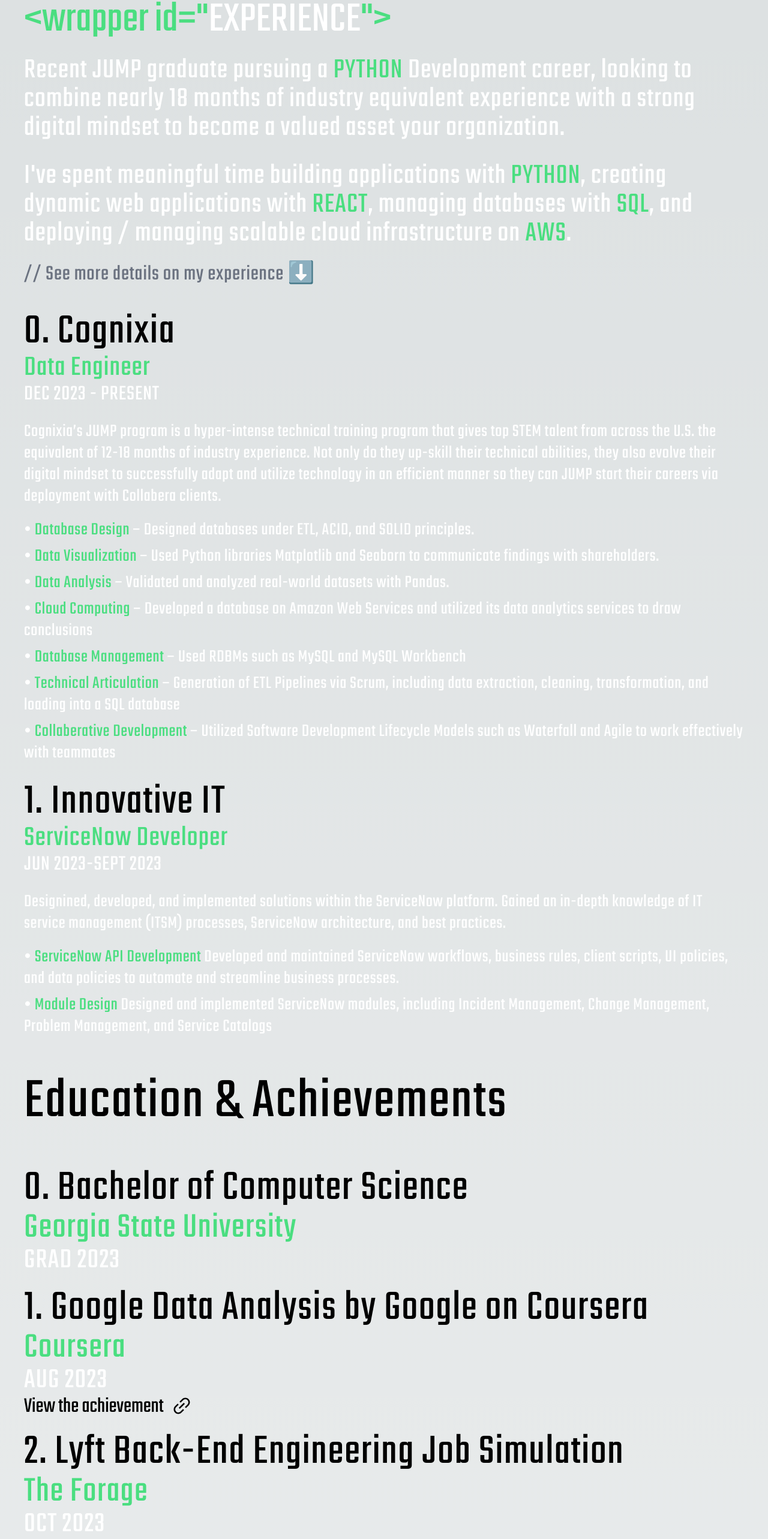
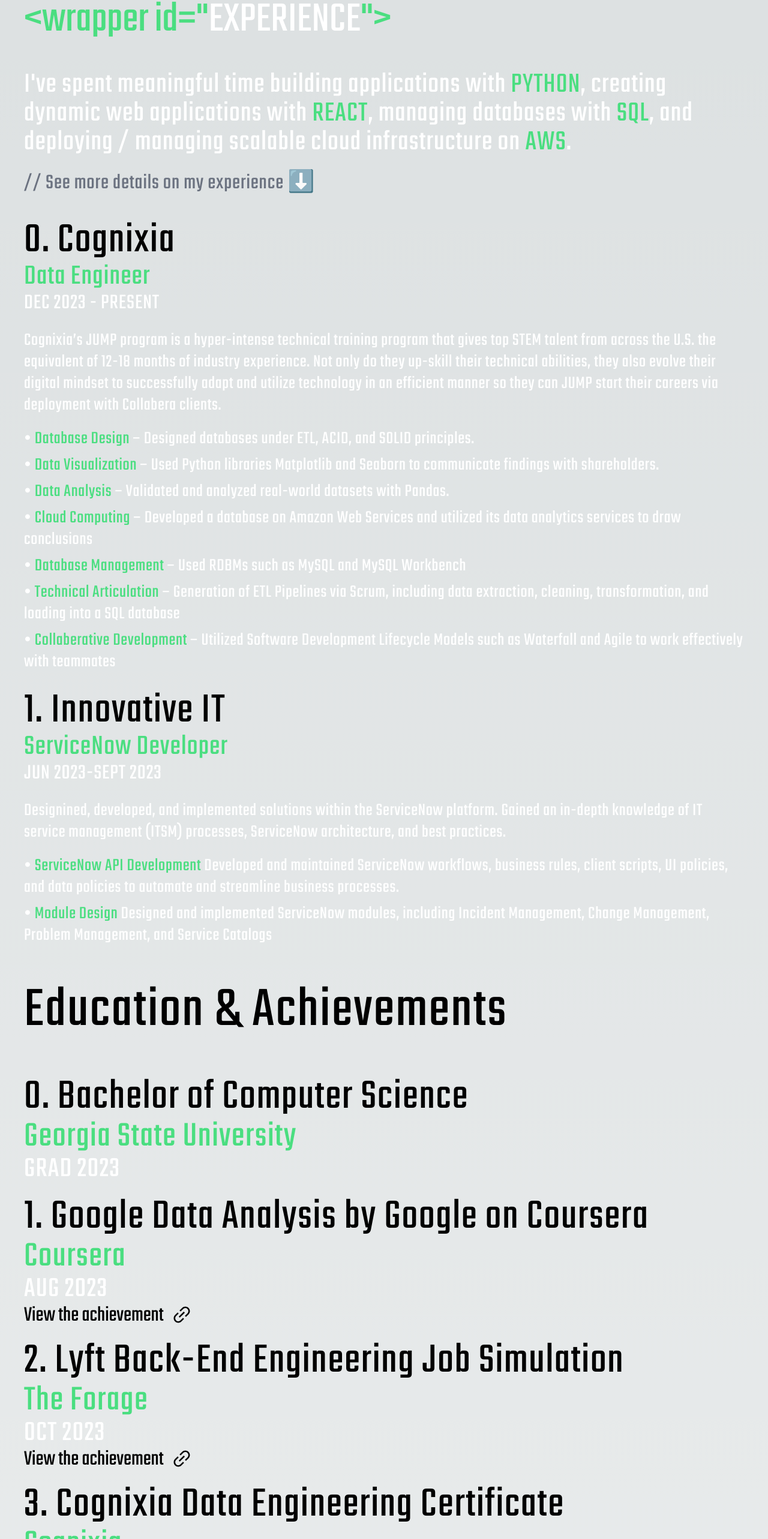
Before and after one commit to stvckey/portfolio, a Next.js app: page / in a window 1280 px wide. Shown: the part 1742-4308 px from the top of the page at 60% size. Built offline with nearby package versions, Linux system fonts and the light colour scheme.

Commit message:
Update index.tsx

```diff
--- a/pages/index.tsx
+++ b/pages/index.tsx
@@ -233,12 +233,6 @@
             &lt;wrapper id="<span className='text-white dark:text-black'>EXPERIENCE</span>"&gt;
           </h2>
 
-          <p className='py-1 font-teko dark:text-black text-white text-xl md:text-5xl tracking-wide'>
-          Recent JUMP graduate pursuing a <span className="text-green-400">PYTHON</span> Development career,
-          looking to combine nearly 18 months of industry equivalent experience with a strong digital
-          mindset to become a valued asset your organization.
-          </p>
-
           <br></br>
 
           <p className='py-1 font-teko dark:text-black text-white text-xl md:text-5xl tracking-wide'>
@@ -374,7 +368,22 @@
               </a>
           </div>
 
-
+          <h3 className='dark:text-black text-5xl md:text-7xl pt-5 leading-normal font-teko tracking-wide'>
+            3. Cognixia Data Engineering Certificate
+          </h3>
+          <h4 className='font-teko text-green-400 text-4xl md:text-6xl tracking-wide'>
+            Cognixia
+          </h4>
+          <h5 className='dark:text-black font-teko text-white text-3xl md:text-5xl tracking-wide'>
+            FEB 2024
+          </h5>
+          <div className='flex'>
+              <p className='dark:text-black font-teko text-4xl md:text-4xl pr-3'>View the achievement</p>
+              <a href='https://www.linkedin.com/feed/update/urn:li:activity:7166856590074068994/'
+                target="_blank" className='flex cursor-pointer pl-0'>
+                <AiOutlineLink className='dark:text-black text-2xl md:text-4xl'/>
+              </a>
+          </div>
 
           <h3 className='text-5xl md:text-7xl py-5 leading-11 font-teko text-green-400'>
             &lt;/wrapper&gt;
```
